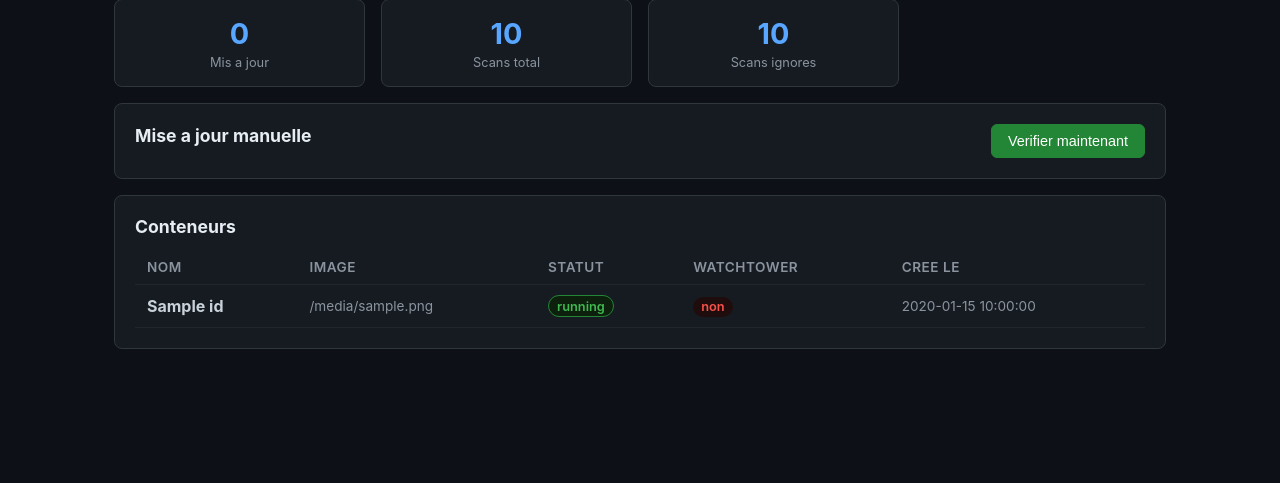
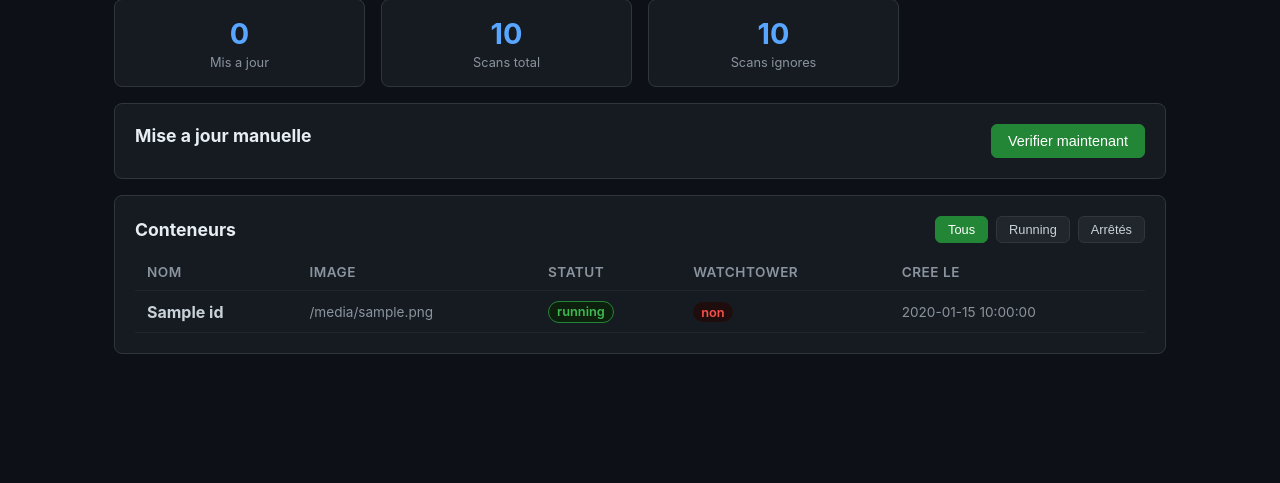
Before and after one commit to Turiko313/DOCKER-watchtower, a Flask app: template dashboard/templates/dashboard.html in a window 1280 px wide. Shown: the part 129-612 px from the top of the page. Run offline with Flask 3, Linux system fonts and the light colour scheme; the template is opened without the code that fills it: most values are stand-ins (such as "Sample title", 1, 10 or a date in 2020).

Commit message:
fix: show stopped/non-running containers in dashboard
- Wrap per-container processing in individual try/except so one
  failing container does not abort the entire list
- Add _get_docker_client() helper to reconnect on stale connections
- Show stopped count badge on grouped container headers
- Add filter buttons (All/Running/Stopped) to the containers table
- Add data-status attributes for JS-based filtering

Agent-Logs-Url: https://github.com/Turiko313/DOCKER-watchtower/sessions/bcbd0690-a172-4e59-86dd-9a9b395fdbee

Co-authored-by: Turiko313 <116017129+Turiko313@users.noreply.github.com>

```diff
--- a/dashboard/app.py
+++ b/dashboard/app.py
@@ -33,6 +33,16 @@ SETTINGS_FILE = os.path.join(CONFIG_DIR, "watchtower.json")
 # Docker client (socket mounted from host)
 # ---------------------------------------------------------------------------
 docker_client = docker.from_env(version="auto")
+
+
+def _get_docker_client():
+    """Return a working Docker client, reconnecting if stale."""
+    global docker_client
+    try:
+        docker_client.ping()
+    except Exception:
+        docker_client = docker.from_env(version="auto")
+    return docker_client
 
 
 # ===========================================================================
@@ -211,24 +221,40 @@ def settings():
 def _list_containers():
     containers = []
     try:
-        for c in docker_client.containers.list(all=True):
+        client = _get_docker_client()
+        for c in client.containers.list(all=True):
             try:
-                image_name = c.image.tags[0] if c.image.tags else c.image.short_id
+                try:
+                    image_name = c.image.tags[0] if c.image.tags else c.image.short_id
+                except Exception:
+                    image_name = c.attrs.get("Config", {}).get("Image", "unknown")
+                wt_label = c.labels.get("com.centurylinklabs.watchtower.enable")
+                if wt_label is None:
+                    wt_enabled = True
+                else:
+                    wt_enabled = wt_label.lower() != "false"
+                containers.append({
+                    "name": c.name,
+                    "image": image_name,
+                    "status": c.status,
+                    "id": c.short_id,
+                    "watchtower_enabled": wt_enabled,
+                    "created": c.attrs.get("Created", "")[:19].replace("T", " "),
+                })
             except Exception:
-                image_name = c.attrs.get("Config", {}).get("Image", "unknown")
-            wt_label = c.labels.get("com.centurylinklabs.watchtower.enable")
-            if wt_label is None:
-                wt_enabled = True
-            else:
-                wt_enabled = wt_label.lower() != "false"
-            containers.append({
-                "name": c.name,
-                "image": image_name,
-                "status": c.status,
-                "id": c.short_id,
-                "watchtower_enabled": wt_enabled,
-                "created": c.attrs.get("Created", "")[:19].replace("T", " "),
-            })
+                # Single container failed — add it with minimal info instead
+                # of aborting the entire loop.
+                try:
+                    containers.append({
+                        "name": c.name or c.short_id or "unknown",
+                        "image": c.attrs.get("Config", {}).get("Image", "unknown"),
+                        "status": c.attrs.get("State", {}).get("Status", "unknown"),
+                        "id": c.short_id or "?",
+                        "watchtower_enabled": False,
+                        "created": c.attrs.get("Created", "")[:19].replace("T", " "),
+                    })
+                except Exception:
+                    pass
     except Exception as exc:
         flash(f"Erreur Docker : {exc}", "error")
     containers.sort(key=lambda x: x["name"])
@@ -242,7 +268,8 @@ def _get_update_statuses():
     """Parse watchtower logs (last 24 h) for updated / failed containers."""
     statuses = {}
     try:
-        wt = docker_client.containers.get("watchtower-dashboard")
+        client = _get_docker_client()
+        wt = client.containers.get("watchtower-dashboard")
         logs = wt.logs(since=int(time.time()) - 86400, stdout=True, stderr=True)
         for line in logs.decode("utf-8", errors="replace").splitlines():
             line = line.strip()
--- a/dashboard/templates/base.html
+++ b/dashboard/templates/base.html
@@ -46,6 +46,8 @@
     .btn:hover{background:#30363d;text-decoration:none}
     .btn-primary{background:#238636;border-color:#238636;color:#fff}
     .btn-primary:hover{background:#2ea043}
+    .btn.filter-btn{padding:.3rem .75rem;font-size:.8rem}
+    .btn.filter-btn.active{background:#238636;border-color:#238636;color:#fff}
     .btn-danger{background:#da3633;border-color:#da3633;color:#fff}
     .btn-danger:hover{background:#f85149}
     /* Forms */
--- a/dashboard/templates/dashboard.html
+++ b/dashboard/templates/dashboard.html
@@ -61,7 +61,14 @@
 
 <!-- Containers table -->
 <div class="card">
-  <h2>Conteneurs</h2>
+  <div style="display:flex;align-items:center;justify-content:space-between;margin-bottom:.75rem">
+    <h2 style="margin-bottom:0">Conteneurs</h2>
+    <div style="display:flex;gap:.5rem">
+      <button class="btn filter-btn active" data-filter="all">Tous</button>
+      <button class="btn filter-btn" data-filter="running">Running</button>
+      <button class="btn filter-btn" data-filter="stopped">Arrêtés</button>
+    </div>
+  </div>
   <table>
     <thead>
       <tr>
@@ -77,7 +84,7 @@
       {% for image, group in grouped.items() %}
         {% if group|length == 1 %}
           {% set c = group[0] %}
-          <tr>
+          <tr data-status="{{ c.status }}">
             <td><strong>{{ c.name }}</strong></td>
             <td style="font-size:.85rem;color:#8b949e">{{ c.image }}</td>
             <td>
@@ -107,15 +114,21 @@
         {% else %}
           {% set ns.gid = ns.gid + 1 %}
           {% set running = group|selectattr('status','equalto','running')|list|length %}
-          <tr class="group-header" data-group="{{ ns.gid }}">
+          {% set stopped = group|length - running %}
+          <tr class="group-header" data-group="{{ ns.gid }}" data-statuses="{{ group|map(attribute='status')|join(',') }}">
             <td><strong>▶ {{ group|length }} conteneurs</strong></td>
             <td style="font-size:.85rem;color:#8b949e">{{ image }}</td>
-            <td><span class="badge running">{{ running }}/{{ group|length }}</span></td>
+            <td>
+              <span class="badge running">{{ running }}/{{ group|length }}</span>
+              {% if stopped > 0 %}
+                <span class="badge exited" style="margin-left:.25rem">{{ stopped }} arrêté{{ 's' if stopped > 1 }}</span>
+              {% endif %}
+            </td>
             <td></td>
             <td></td>
           </tr>
           {% for c in group %}
-          <tr class="group-child" data-group="{{ ns.gid }}" style="display:none">
+          <tr class="group-child" data-group="{{ ns.gid }}" data-status="{{ c.status }}" style="display:none">
             <td style="padding-left:2rem">↳ <strong>{{ c.name }}</strong></td>
             <td style="font-size:.85rem;color:#8b949e">{{ c.image }}</td>
             <td>
@@ -170,6 +183,37 @@ document.querySelectorAll('.group-header').forEach(function(header) {
     label.textContent = label.textContent.replace(open ? '\u25bc' : '\u25b6', open ? '\u25b6' : '\u25bc');
   });
 });
+/* Status filter buttons */
+document.querySelectorAll('.filter-btn').forEach(function(btn) {
+  btn.addEventListener('click', function() {
+    document.querySelectorAll('.filter-btn').forEach(function(b) { b.classList.remove('active'); });
+    this.classList.add('active');
+    var filter = this.dataset.filter;
+    /* Single-container rows */
+    document.querySelectorAll('tbody tr[data-status]:not(.group-header):not(.group-child)').forEach(function(row) {
+      if (filter === 'all') { row.style.display = ''; }
+      else if (filter === 'running') { row.style.display = row.dataset.status === 'running' ? '' : 'none'; }
+      else { row.style.display = row.dataset.status !== 'running' ? '' : 'none'; }
+    });
+    /* Group headers */
+    document.querySelectorAll('.group-header').forEach(function(header) {
+      var statuses = (header.dataset.statuses || '').split(',');
+      var match = false;
+      if (filter === 'all') { match = true; }
+      else if (filter === 'running') { match = statuses.indexOf('running') !== -1; }
+      else { match = statuses.some(function(s) { return s !== 'running'; }); }
+      header.style.display = match ? '' : 'none';
+      /* Also hide/show child rows according to filter */
+      var gid = header.dataset.group;
+      document.querySelectorAll('.group-child[data-group="' + gid + '"]').forEach(function(child) {
+        if (!match) { child.style.display = 'none'; return; }
+        if (filter === 'all') { /* keep current expand state */ }
+        else if (filter === 'running') { child.style.display = child.dataset.status === 'running' ? '' : 'none'; }
+        else { child.style.display = child.dataset.status !== 'running' ? '' : 'none'; }
+      });
+    });
+  });
+});
 </script>
 
 {% endblock %}
```
